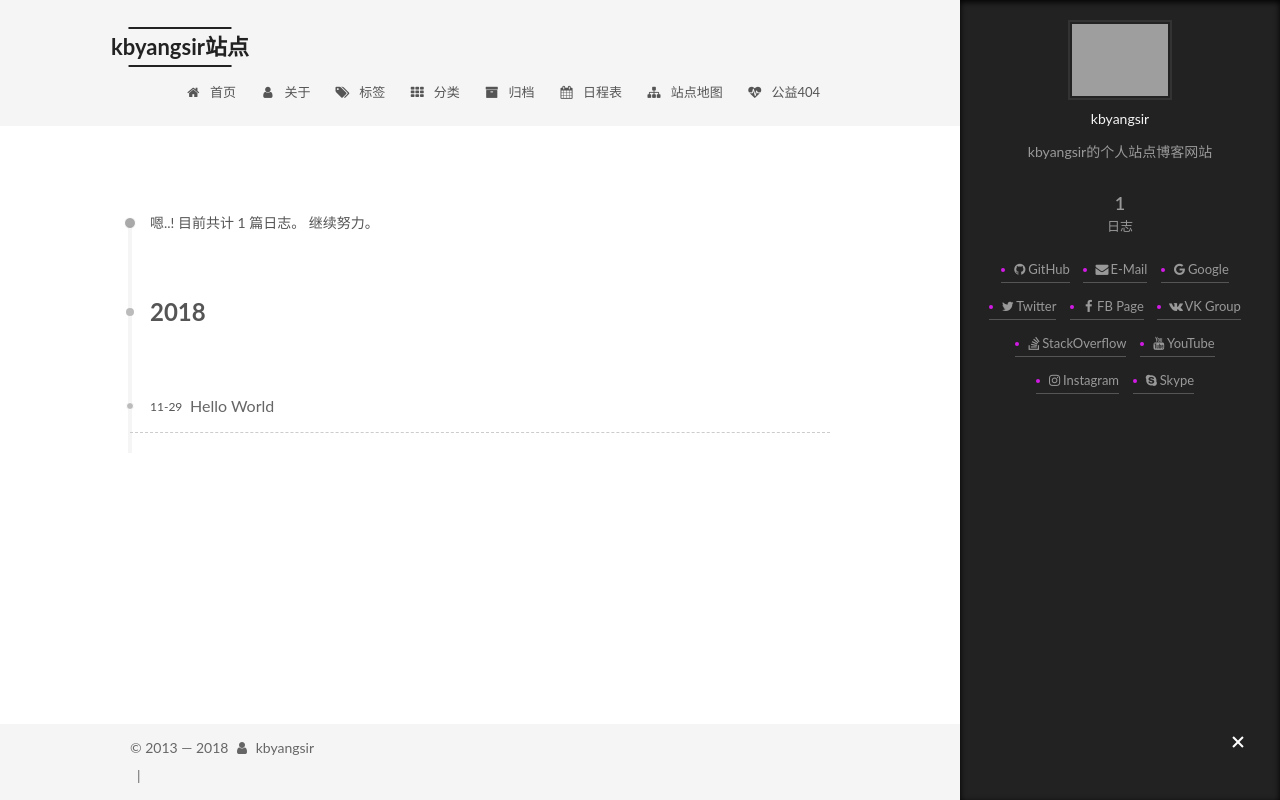
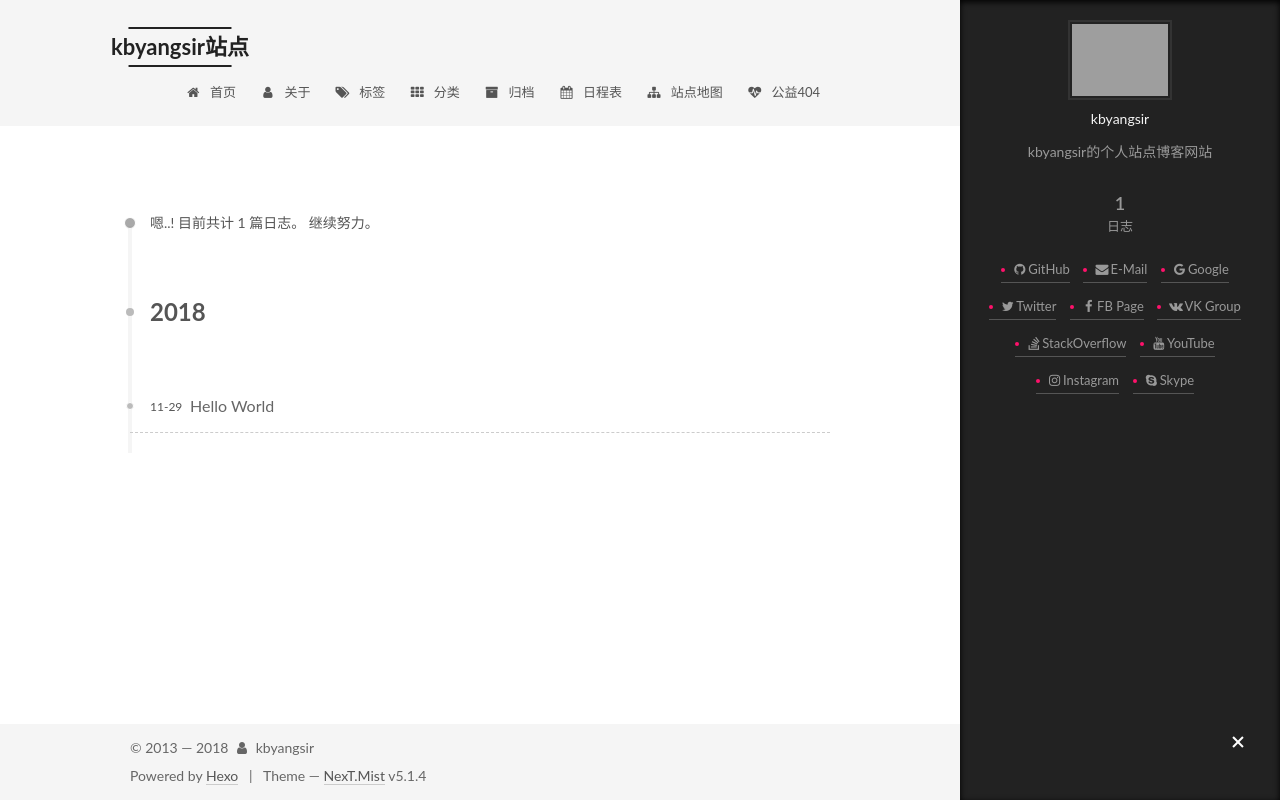
Before and after one commit to purekeeper/purekeeper.github.io, a plain HTML site: page archives/index.html in a window 1280 px wide. Both pictures are taken after a click on the element 1238 px from the left and 743 px from the top of the page. Drawn offline with Linux system fonts and the light colour scheme; grey boxes are pictures that could not be loaded.

Commit message:
Site updated: 2018-11-29 15:19:23

```diff
--- a/archives/index.html
+++ b/archives/index.html
@@ -503,7 +503,7 @@
 </div>
 
 
-
+  <div class="powered-by">Powered by <a class="theme-link" target="_blank" href="https://hexo.io">Hexo</a></div>
 
 
 
@@ -511,7 +511,7 @@
 
 
 
-
+  <div class="theme-info">Theme &mdash; <a class="theme-link" target="_blank" href="https://github.com/iissnan/hexo-theme-next">NexT.Mist</a> v5.1.4</div>
 
 
 
--- a/css/main.css
+++ b/css/main.css
@@ -1822,7 +1822,7 @@ pre .javascript .function {
   width: 4px;
   height: 4px;
   border-radius: 50%;
-  background: #d21ae5;
+  background: #ff116b;
 }
 .links-of-blogroll {
   font-size: 13px;
```
Also changed, not shown: 2018/11/29/hello-world/index.html (+2 -2 lines), archives/2018/11/index.html (+2 -2 lines), archives/2018/index.html (+2 -2 lines), index.html (+2 -2 lines).
